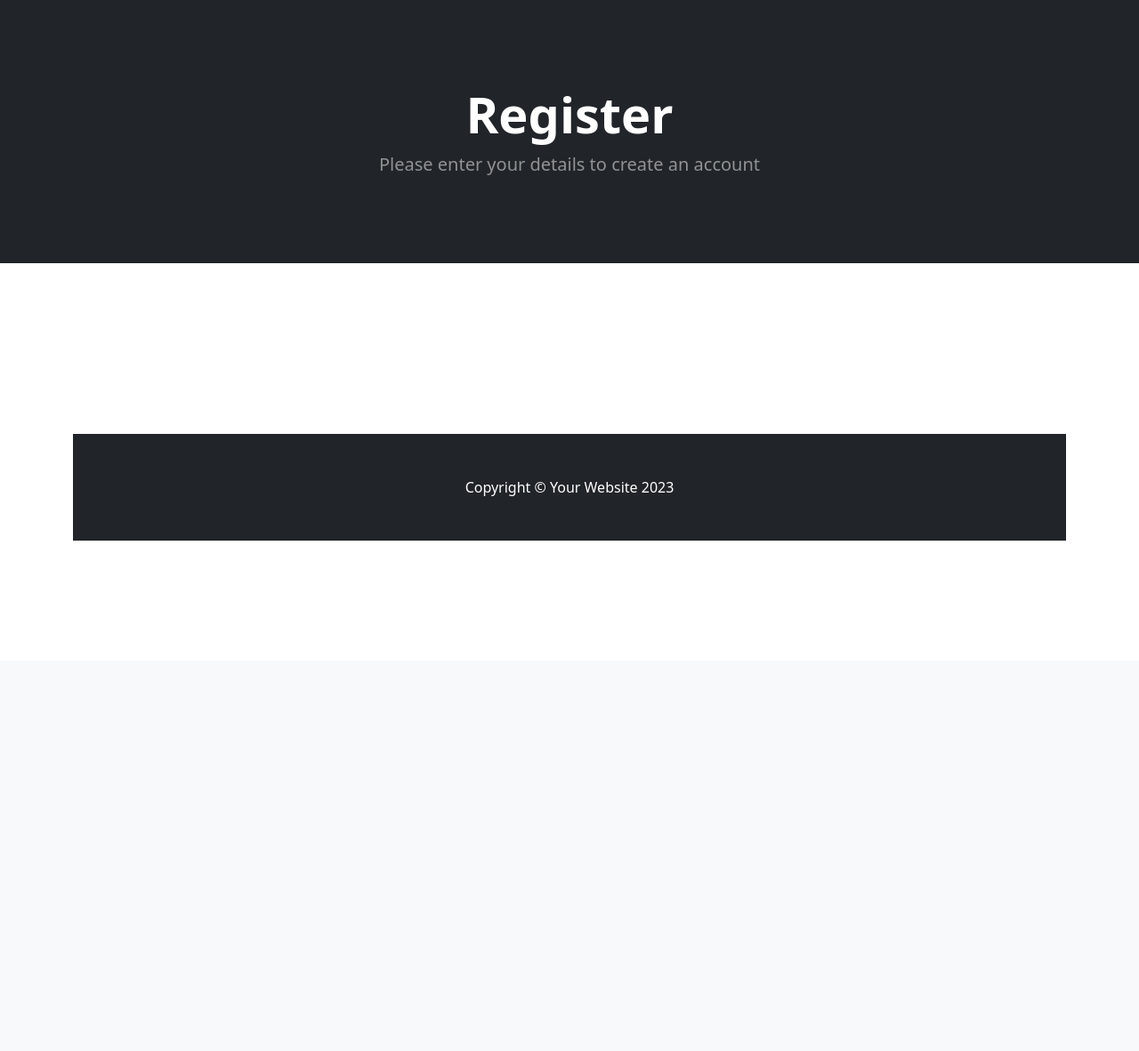
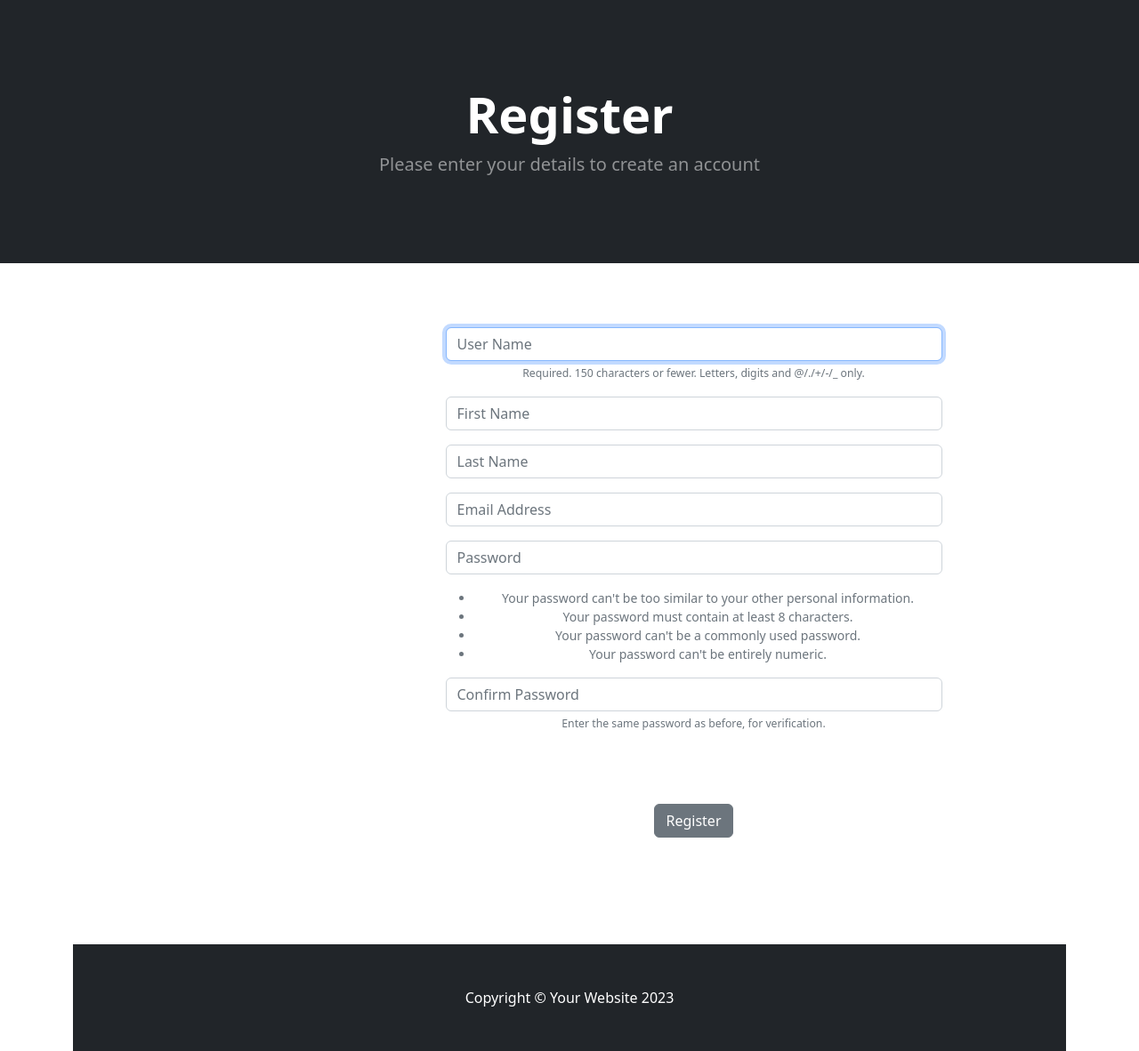
Before and after one commit to Nyirizina/django_ecommerce_backend_project, a Django app: page /register/ in a window 1280 px wide. Shown: the part 57-1239 px from the top of the page at 89% size. Before the commit the page ends 665 px from the top, so only its background shows below. Run offline with Django 5.2, Linux system fonts and the light colour scheme; some libraries are stand-ins or nearby versions.

Commit message:
Adding a user register form

```diff
--- a/store/forms.py
+++ b/store/forms.py
@@ -1,3 +1,30 @@
 from django.contrib.auth.models import User
 from django.contrib.auth.forms import UserCreationForm
 from django import forms
+
+class SignUpForm(UserCreationForm):
+	email = forms.EmailField(label="", widget=forms.TextInput(attrs={'class':'form-control', 'placeholder':'Email Address'}))
+	first_name = forms.CharField(label="", max_length=100, widget=forms.TextInput(attrs={'class':'form-control', 'placeholder':'First Name'}))
+	last_name = forms.CharField(label="", max_length=100, widget=forms.TextInput(attrs={'class':'form-control', 'placeholder':'Last Name'}))
+
+	class Meta:
+		model = User
+		fields = ('username', 'first_name', 'last_name', 'email', 'password1', 'password2')
+
+	def __init__(self, *args, **kwargs):
+		super(SignUpForm, self).__init__(*args, **kwargs)
+
+		self.fields['username'].widget.attrs['class'] = 'form-control'
+		self.fields['username'].widget.attrs['placeholder'] = 'User Name'
+		self.fields['username'].label = ''
+		self.fields['username'].help_text = '<span class="form-text text-muted"><small>Required. 150 characters or fewer. Letters, digits and @/./+/-/_ only.</small></span>'
+
+		self.fields['password1'].widget.attrs['class'] = 'form-control'
+		self.fields['password1'].widget.attrs['placeholder'] = 'Password'
+		self.fields['password1'].label = ''
+		self.fields['password1'].help_text = '<ul class="form-text text-muted small"><li>Your password can\'t be too similar to your other personal information.</li><li>Your password must contain at least 8 characters.</li><li>Your password can\'t be a commonly used password.</li><li>Your password can\'t be entirely numeric.</li></ul>'
+
+		self.fields['password2'].widget.attrs['class'] = 'form-control'
+		self.fields['password2'].widget.attrs['placeholder'] = 'Confirm Password'
+		self.fields['password2'].label = ''
+		self.fields['password2'].help_text = '<span class="form-text text-muted"><small>Enter the same password as before, for verification.</small></span>'
--- a/store/templates/register.html
+++ b/store/templates/register.html
@@ -20,6 +20,11 @@
                 <form method="POST" action="{% url 'register' %}">
                     {% csrf_token %}
 
+                    <!-- Render the form fields -->
+                    {{ form.as_p }}
+                    <br>
+                    <br>
+                    <button type="submit" class="btn btn-secondary mt-3  " >Register</button>
                 </form>
                 </div>
 
--- a/store/views.py
+++ b/store/views.py
@@ -4,16 +4,17 @@ from django.contrib.auth import authenticate, login, logout
 from django.contrib import messages
 from django.contrib.auth.models import User
 from django.contrib.auth.forms import UserCreationForm
+from .forms import SignUpForm
 from django import forms
 
-
+# Create your views here.
 def home(request):
     products = Product.objects.all()
     return render(request, 'home.html', {'products': products})
-
+# about view
 def about(request):
     return render(request, 'About.html')
-
+# login user view
 def login_user(request):
     if request.method == 'POST':
         username = request.POST['username']
@@ -31,12 +32,30 @@ def login_user(request):
 
 
 
-
+# logout user view
 def logout_user(request):
     logout(request)
     messages.success(request, "You have been logged out.")
     return redirect('home')
 
+# register user view
+def register_user(request):
+    form = SignUpForm()
+    if request.method == 'POST':
+        #check if the form is valid
+        form = SignUpForm(request.POST)
+        if form.is_valid():
+            form.save()
+            username = form.cleaned_data['username']
+            password = form.cleaned_data['password1']
 
-def register_user(request):
-    return render(request, 'register.html', )
+            # login user
+            user = authenticate(username=username, password=password)
+            login(request, user)
+            messages.success(request, "You have registered successfully.")
+            return redirect('home')
+        else:
+             messages.success(request, "Ouups please try again.")
+             return redirect('register')
+    else:
+        return render(request, 'register.html', {'form':form})
```
Also changed, not shown: db.sqlite3.
